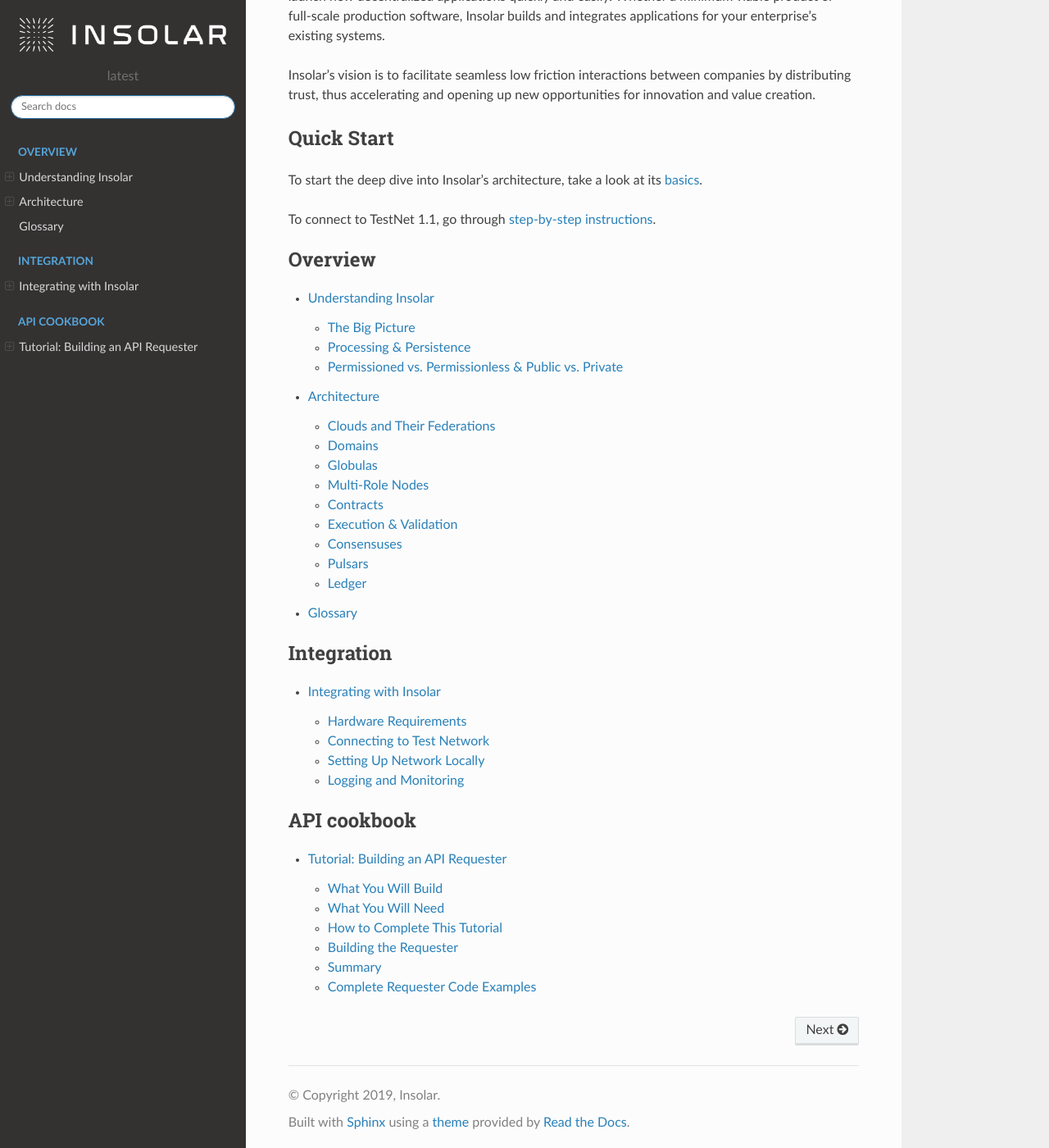
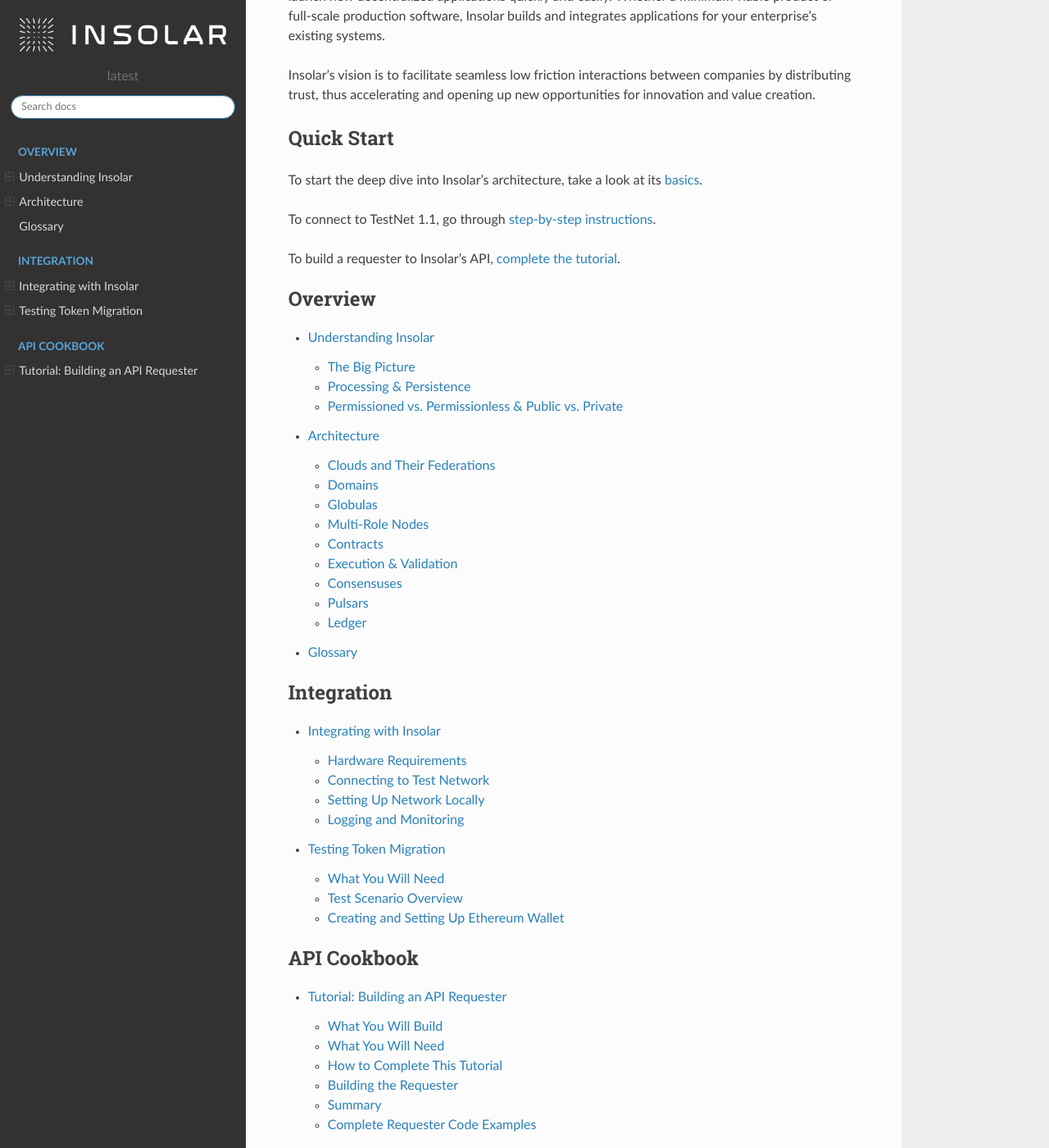
Before and after one commit to sofiayem/rtd-doc-tests, a Sphinx documentation site: the page built from docs/source/index.rst, in a window 1280 px wide and 1400 px high, scrolled down 272 px. Shown: the whole window at 82% size. Built offline with Sphinx 7.4.7 and the Read the Docs theme 2.0.0, drawn with Linux system fonts in a browser that asks for light colours; some of the changed lines change nothing that is shown.

Commit message:
Started a draft of token migration test

```diff
--- a/docs/source/index.rst
+++ b/docs/source/index.rst
@@ -19,6 +19,8 @@
 
 To connect to TestNet 1.1, go through :ref:`step-by-step instructions <connecting_to_testnet>`.
 
+To build a requester to Insolar's API, :ref:`complete the tutorial <building_requester>`.
+
 .. toctree::
    :maxdepth: 2
    :caption: Overview
@@ -32,9 +34,10 @@
    :caption: Integration
 
    integration
+   migration-test
 
 .. toctree::
    :maxdepth: 2
-   :caption: API cookbook
+   :caption: API Cookbook
 
    requester
--- /dev/null
+++ b/docs/source/migration-test.rst
@@ -0,0 +1,101 @@
+.. _migration_test:
+
+Testing Token Migration
+=======================
+
+This test walks you though the process of acquiring test INS tokens and swapping them for test XNS coins.
+
+During the testing period of the Insolar MainNet, all operations will be performed with test INS tokens and test XNS coins (native for MainNet).
+
+.. _needs_for_migration_test:
+
+What You Will Need
+------------------
+
+You need to have:
+
+* **Ethereum wallet** that supports Ethereum test networks (Ropsten in particular) and custom tokens. This test scenario uses `MetaMask <https://metamask.io/>`_ as an example.
+* **Insolar Wallet** in which you can store XNS coins native for the .
+
+Additionally, you need to understand the following:
+
+* **What coins and tokens are**. Coin is a native cryptocurrency of any blockchain and token is a unit of value that may be built on top of it. Coins operate independently, while tokens have specific uses. In the Ethereum network, the coin is the ether (ETH) and the token standard (upon which the INS token is built) is called ERC-20. Test tokens and coins are those that operate in test networks. For testing purposes, we are going to use the Ropsten test network.
+* **What a crypto faucet is.** The faucet is a quick and easy way of creating and distributing test coins and tokens in test networks.
+* **What a token contract is.** Essentially, a token contract is a smart contract that contains a map of account addresses and their balances. The unit of the balance is commonly called a token. When tokens are transferred from one account to another, the token contract updates the balances of the two accounts.
+
+.. _test_overview:
+
+Test Scenario Overview
+----------------------
+
+To test token migration, you need to go through the following steps:
+
+#. Create a MetaMask wallet and, inside, switch to Ropsten test network and add the INS custom token.
+#. Get Ropsten test ETH coins.
+#. Swap the coins to test INS tokens using the INS token contract.
+#. Create an Insolar Wallet and, automatically, receive a migration address.
+#. Send the test INS tokens from the MetaMask wallet to the migration address. They will automatically swap to XNS native coins and appear in the Insolar Wallet.
+
+All the above steps are described in detail in subsequent sections.
+
+.. _creating_metamask:
+
+Creating and Setting Up Ethereum Wallet
+---------------------------------------
+
+To create and set up a MetaMask Ethereum wallet:
+
+#. Go to `metamask.io <https://metamask.io>`_ and add its extension to your browser.
+#. Open the extension, click :guilabel:`Get Started`, :guilabel:`Create a Wallet`, and agree or disagree to help MetaMask improve itself.
+#. Create a new password, confirm it, and agree to the "Terms of Use".
+#. Reveal the backup phrase, copy it, and click :guilabel:`Next`.
+#. Clicking the words of the backup phrase in order and click :guilabel:`Confirm`.
+#. Receive congratulations from MetaMask and click :guilabel:`All Done`. You will see the wallet's user interface.
+#. In the top right corner, select :guilabel:`Ropsten Test Network` from the drop-down list:
+
+   .. image:: imgs/selecting-ropsten.png
+      :width: 700px
+
+   |
+
+#. In the bottom left corner, click :guilabel:`Add Token`:
+
+   .. image:: imgs/add-token.png
+      :width: 700px
+
+   |
+
+#. On the **Add Tokens** screen, open the :guilabel:`Custom Token` tab:
+
+   .. image:: imgs/custom-token.png
+      :width: 300px
+
+   |
+
+#. Copy the INS token contract address -- click the copy icon |copy-icon| in the right corner of the following code block:
+
+   .. |copy-icon| image:: imgs/copy-icon.png
+      :width: 20px
+
+   .. code-block::
+
+      0x7e94f2be613c6846c40325b0f2712269a0d61d10
+
+#. In the :guilabel:`Token Contract Address` field, paste the copied INS token contract address:
+
+   .. image:: imgs/ins-token.png
+      :width: 300px
+
+   MetaMask will find the INS token symbol and decimals of precision for you. Click :guilabel:`Next`.
+
+#. On the next screen, click :guilabel:`Add Tokens`:
+
+   .. image:: imgs/add-ins.png
+      :width: 300px
+
+   With that, the MetaMask wallet is set up to operate the test ETH coins and INS tokens:
+
+   .. image:: imgs/wallet-setup.png
+      :width: 700px
+
+.. note:: To be continued...
```
Also changed, not shown: docs/source/imgs/add-ins.png (added), docs/source/imgs/add-token.png (added), docs/source/imgs/copy-icon.png (added), docs/source/imgs/custom-token.png (added), docs/source/imgs/ins-token.png (added), docs/source/imgs/wallet-setup.png (added), 1 other file.
